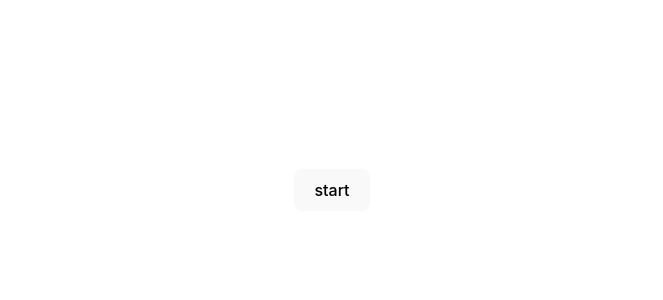
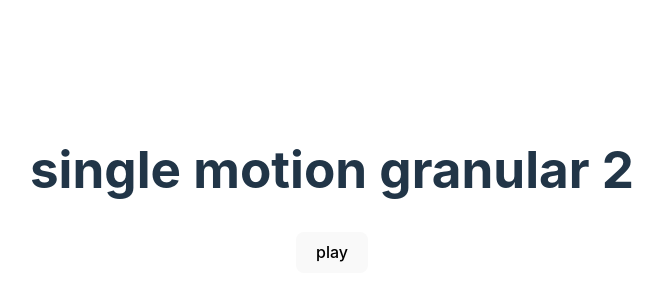
Before and after one commit to yuichkun/single-motion-granular-2, a Svelte app: page / in a window 1280 px wide. Shown: the part 210-510 px from the top of the page, without its empty margins (308-971 px from the left). Built offline with nearby package versions, Linux system fonts and the light colour scheme.

Commit message:
change title

```diff
--- a/index.html
+++ b/index.html
@@ -4,7 +4,7 @@
     <meta charset="UTF-8" />
     <link rel="icon" type="image/svg+xml" href="/vite.svg" />
     <meta name="viewport" content="width=device-width, initial-scale=1.0" />
-    <title>Vite + Svelte + TS</title>
+    <title>single motion granular 2</title>
   </head>
   <body>
     <div id="app"></div>
--- a/src/App.svelte
+++ b/src/App.svelte
@@ -2,7 +2,8 @@
 </script>
 
 <main>
-  <button>start</button>
+  <h1>single motion granular 2</h1>
+  <button>play</button>
 </main>
 
 <style>
```
